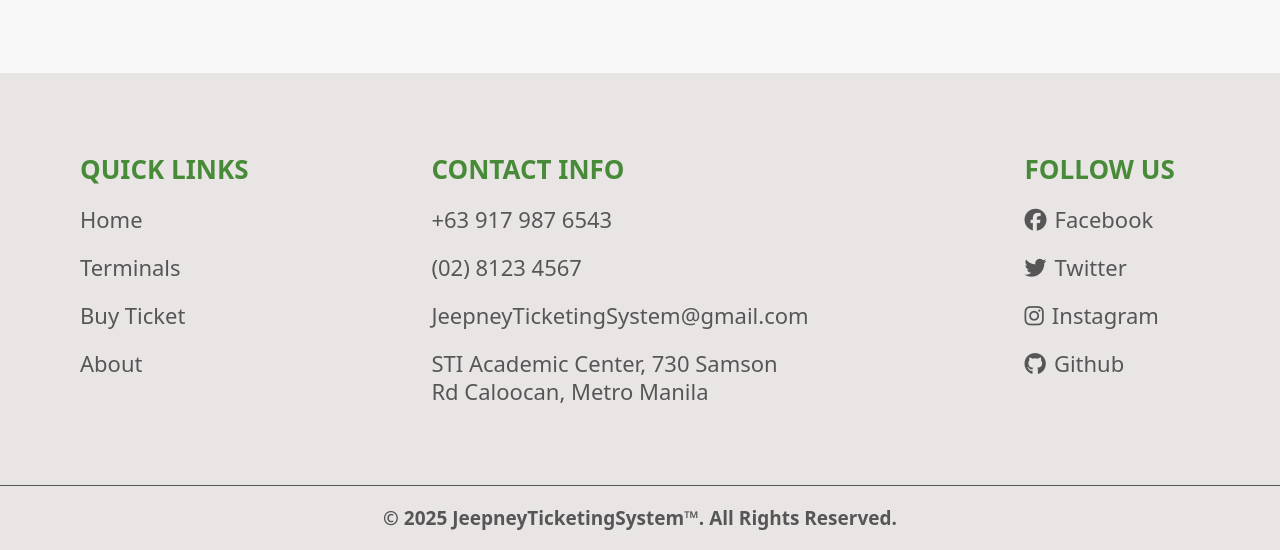
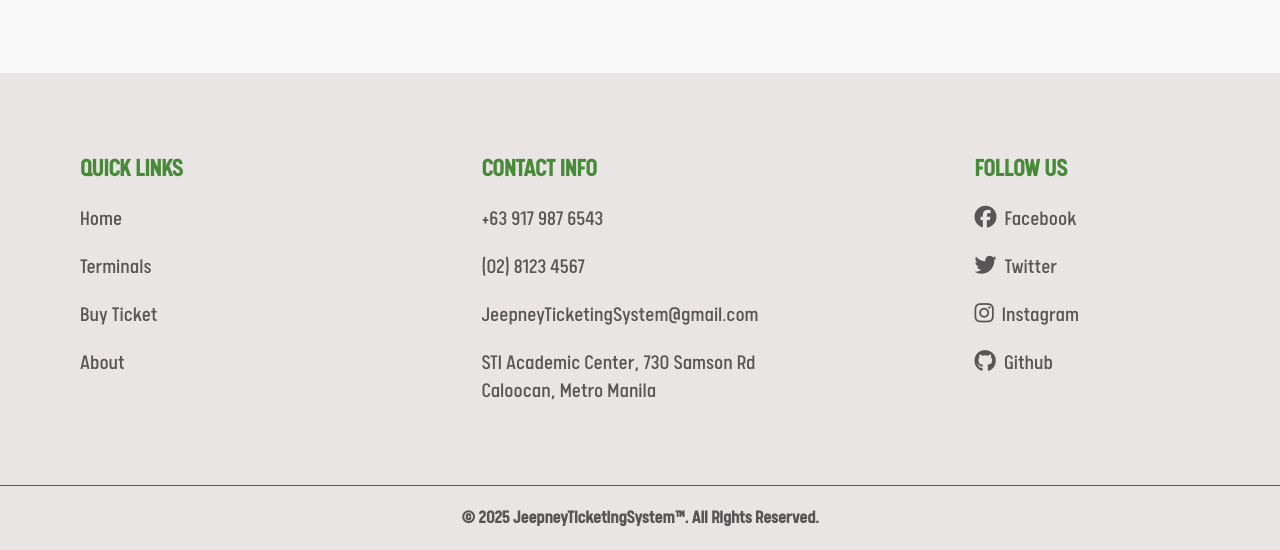
Before and after one commit to CodeWithRibo/JeepneyTicketingSystem, a PHP site: page / in a window 1280 px wide. Shown: the part 3000-3550 px from the top of the page. Run offline with PHP 8.4, Linux system fonts and the light colour scheme; style sheets or scripts are compiled from the project's sources.

Commit message:
uploading to src folder fontFilePath

```diff
--- a/src/input.css
+++ b/src/input.css
@@ -1,14 +1,25 @@
 @import url("https://fonts.googleapis.com/css2?family=Ubuntu:ital,wght@0,300;0,400;0,500;0,700;1,300;1,400;1,500;1,700&display=swap");
+
+/* Define Custom Font */
+@font-face {
+  font-family: "SansCalps";
+  src:
+    url("CalpsSans-Regular.woff2") format("woff2"),
+    url("CalpsSans-Regular.woff") format("woff");
+  font-weight: normal;
+  font-style: normal;
+}
 @tailwind base;
 @tailwind components;
 @tailwind utilities;
+
 
 @layer components {
   .main_container {
     @apply mx-auto max-w-screen-2xl;
   }
   .text_wrap {
-    @apply  cursor-pointer text-textColor transition-all duration-300 ease-in-out hover:text-[#e6ce20] active:text-black  hover:underline md:text-[18px]  lg:text-xl xl:text-[22px];
+    @apply cursor-pointer text-textColor transition-all duration-300 ease-in-out hover:text-[#e6ce20] hover:underline active:text-black md:text-[18px] lg:text-xl xl:text-[22px];
   }
   .animation_wrap {
     @apply transition-all duration-300 ease-in;
--- a/src/output.css
+++ b/src/output.css
@@ -1,4 +1,18 @@
 @import url("https://fonts.googleapis.com/css2?family=Ubuntu:ital,wght@0,300;0,400;0,500;0,700;1,300;1,400;1,500;1,700&display=swap");
+
+/* Define Custom Font */
+
+@font-face {
+  font-family: "SansCalps";
+
+  src:
+    url("CalpsSans-Regular.woff2") format("woff2"),
+    url("CalpsSans-Regular.woff") format("woff");
+
+  font-weight: normal;
+
+  font-style: normal;
+}
 
 *, ::before, ::after{
   --tw-border-spacing-x: 0;
@@ -108,9 +122,7 @@
   --tw-contain-style:  ;
 }
 
-/*
-! tailwindcss v3.4.17 | MIT License | https://tailwindcss.com
-*/
+/* ! tailwindcss v3.4.17 | MIT License | https://tailwindcss.com */
 
 /*
 1. Prevent padding and border from affecting element width. (https://github.com/mozdevs/cssremedy/issues/4)
@@ -1028,6 +1040,10 @@ video {
   font-family: Ubuntu;
 }
 
+.font-sanscalp{
+  font-family: SansCalps, sans-serif;
+}
+
 .text-3xl{
   font-size: 1.875rem;
   line-height: 2.25rem;
--- a/src/plugin.css
+++ b/src/plugin.css
@@ -1,3 +1,5 @@
+
+
 .img-plugin {
   background-image: url(../image/Banner.png);
   width: 100%;
```
Also changed, not shown: src/CalpsSans-Regular.woff (added), src/CalpsSans-Regular.woff2 (added). Lines whose indentation alone changed are shown as unchanged.
